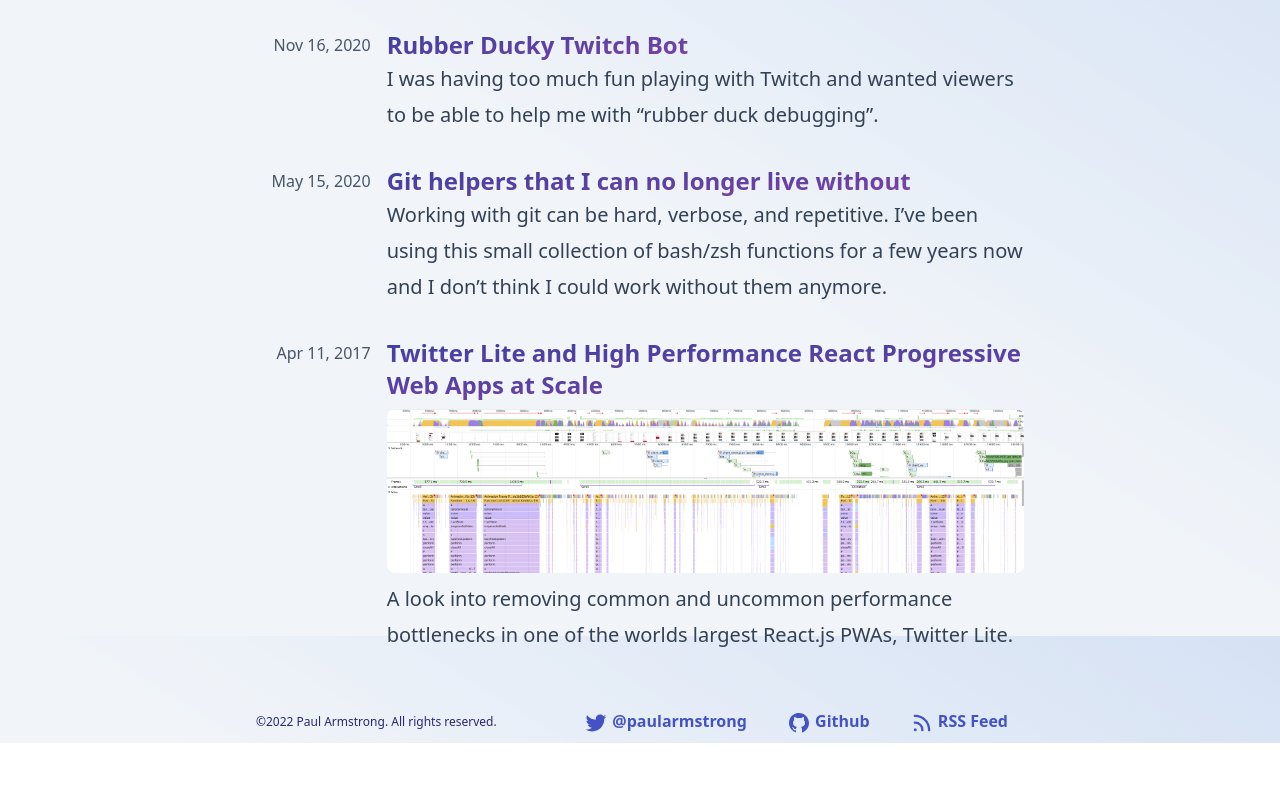
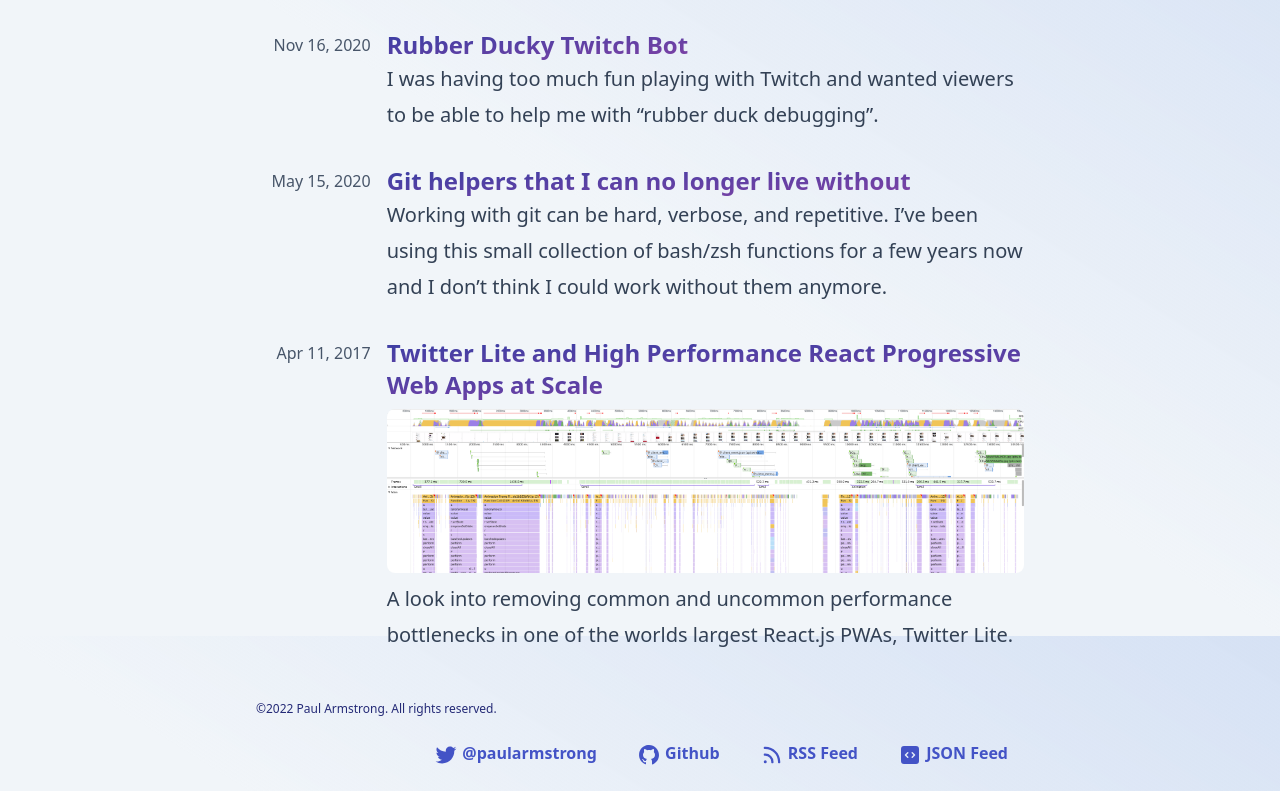
Before and after one commit to paularmstrong/paularmstrong.dev, an Astro site: page /blog in a window 1280 px wide. Shown: the part 3364-4155 px from the top of the page. Before the commit the page ends 4107 px from the top, so only its background shows below. Built offline with nearby package versions, Linux system fonts and the light colour scheme; Astro itself is replaced by a stand-in of ours; some packages are replaced by stand-ins of ours.

Commit message:
fix: fix feed links in <head> and footer

```diff
--- a/src/components/BaseHead.astro
+++ b/src/components/BaseHead.astro
@@ -28,7 +28,8 @@ const { title, description, image = '/img/og_image_small.png' } = Astro.props;
 <meta name="description" content={description} />
 
 {/* Feeds */}
-<link rel="alternate" type="application/rss+xml" title="RSS Feed for paularmstrong.dev" href="/rss.xml" />
+<link rel="alternate" type="application/rss+xml" title="RSS feed for paularmstrong.dev" href="/feed.xml" />
+<link rel="alternate" type="application/json" title="JSON feed for paularmstrong.dev" href="/feed.json" />
 <link rel="sitemap" type="application/xml" title="Sitemap" href="/sitemap-index.xml" />
 <link rel="author" href="/humans.txt" />
 
--- a/src/components/Footer.astro
+++ b/src/components/Footer.astro
@@ -6,7 +6,7 @@ const today = new Date();
 ---
 
 <Content>
-	<footer class="flex flex-row flex-wrap items-center justify-between gap-y-4">
+	<footer class="mb-4 flex flex-row flex-wrap items-center justify-between gap-y-4">
 		<p class="text-xs text-blue-800 dark:text-blue-200">
 			&copy;{today.getFullYear()} Paul Armstrong. All rights reserved.
 		</p>
@@ -57,15 +57,25 @@ const today = new Date();
 					</HeaderLink>
 				</li>
 				<li>
-					<HeaderLink href="/rss.xml" title="RSS feed for paularmstrong.dev">
+					<HeaderLink href="/feed.xml" title="RSS feed for paularmstrong.dev">
 						<svg xmlns="http://www.w3.org/2000/svg" viewBox="0 0 24 24" class="inline h-6 w-6 fill-current">
 							<path
 								fill-rule="evenodd"
 								d="M3.75 4.5a.75.75 0 01.75-.75h.75c8.284 0 15 6.716 15 15v.75a.75.75 0 01-.75.75h-.75a.75.75 0 01-.75-.75v-.75C18 11.708 12.292 6 5.25 6H4.5a.75.75 0 01-.75-.75V4.5zm0 6.75a.75.75 0 01.75-.75h.75a8.25 8.25 0 018.25 8.25v.75a.75.75 0 01-.75.75H12a.75.75 0 01-.75-.75v-.75a6 6 0 00-6-6H4.5a.75.75 0 01-.75-.75v-.75zm0 7.5a1.5 1.5 0 113 0 1.5 1.5 0 01-3 0z"
 								clip-rule="evenodd"></path>
 						</svg>
-
 						RSS Feed
+					</HeaderLink>
+				</li>
+				<li>
+					<HeaderLink href="/feed.json" title="JSON feed for paularmstrong.dev">
+						<svg xmlns="http://www.w3.org/2000/svg" viewBox="0 0 24 24" class="inline h-6 w-6 fill-current">
+							<path
+								fill-rule="evenodd"
+								d="M3 6a3 3 0 013-3h12a3 3 0 013 3v12a3 3 0 01-3 3H6a3 3 0 01-3-3V6zm14.25 6a.75.75 0 01-.22.53l-2.25 2.25a.75.75 0 11-1.06-1.06L15.44 12l-1.72-1.72a.75.75 0 111.06-1.06l2.25 2.25c.141.14.22.331.22.53zm-10.28-.53a.75.75 0 000 1.06l2.25 2.25a.75.75 0 101.06-1.06L8.56 12l1.72-1.72a.75.75 0 10-1.06-1.06l-2.25 2.25z"
+								clip-rule="evenodd"></path>
+						</svg>
+						JSON Feed
 					</HeaderLink>
 				</li>
 			</ul>
```
